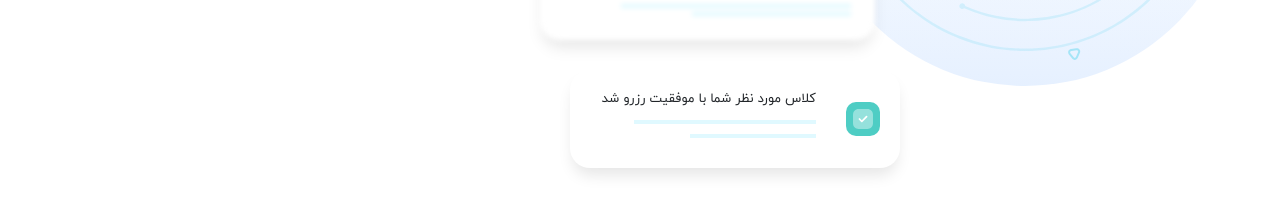
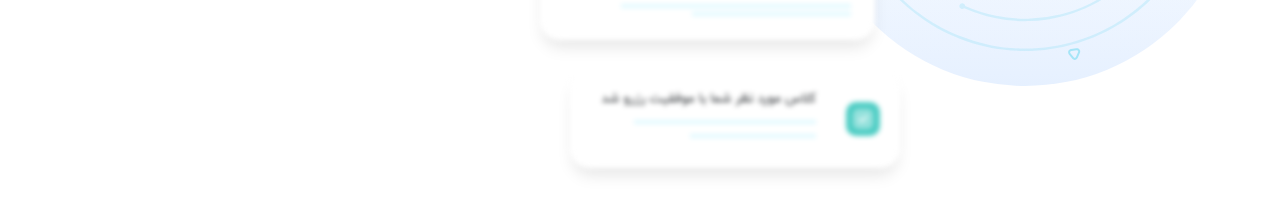
Before and after one commit to Afshar07/Oteacher-vue, a Vue app: page / in a window 1280 px wide. Shown: the part 1506-1719 px from the top of the page. Built offline with nearby package versions, Linux system fonts and the light colour scheme; a web font is replaced by a local one.

Commit message:
Add blur effect to SessionReservation

```diff
--- a/src/components/LearningSteps.vue
+++ b/src/components/LearningSteps.vue
@@ -11,7 +11,7 @@
       </div>
       <teacher-rated class="teacher-rated"></teacher-rated>
       <session-calendar class="session-calendar"></session-calendar>
-      <session-reservation></session-reservation>
+      <session-reservation class="session-reservation"></session-reservation>
     </div>
   </div>
 </template>
@@ -56,13 +56,15 @@ export default {
 
 .teacher-name,
 .teacher-rated,
-.session-calendar {
+.session-calendar,
+.session-reservation {
   filter: blur(0.25rem);
   transition: all 0.4s;
 }
 .teacher-name:hover,
 .teacher-rated:hover,
-.session-calendar:hover {
+.session-calendar:hover,
+.session-reservation:hover {
   filter: blur(0);
 }
 </style>
```
